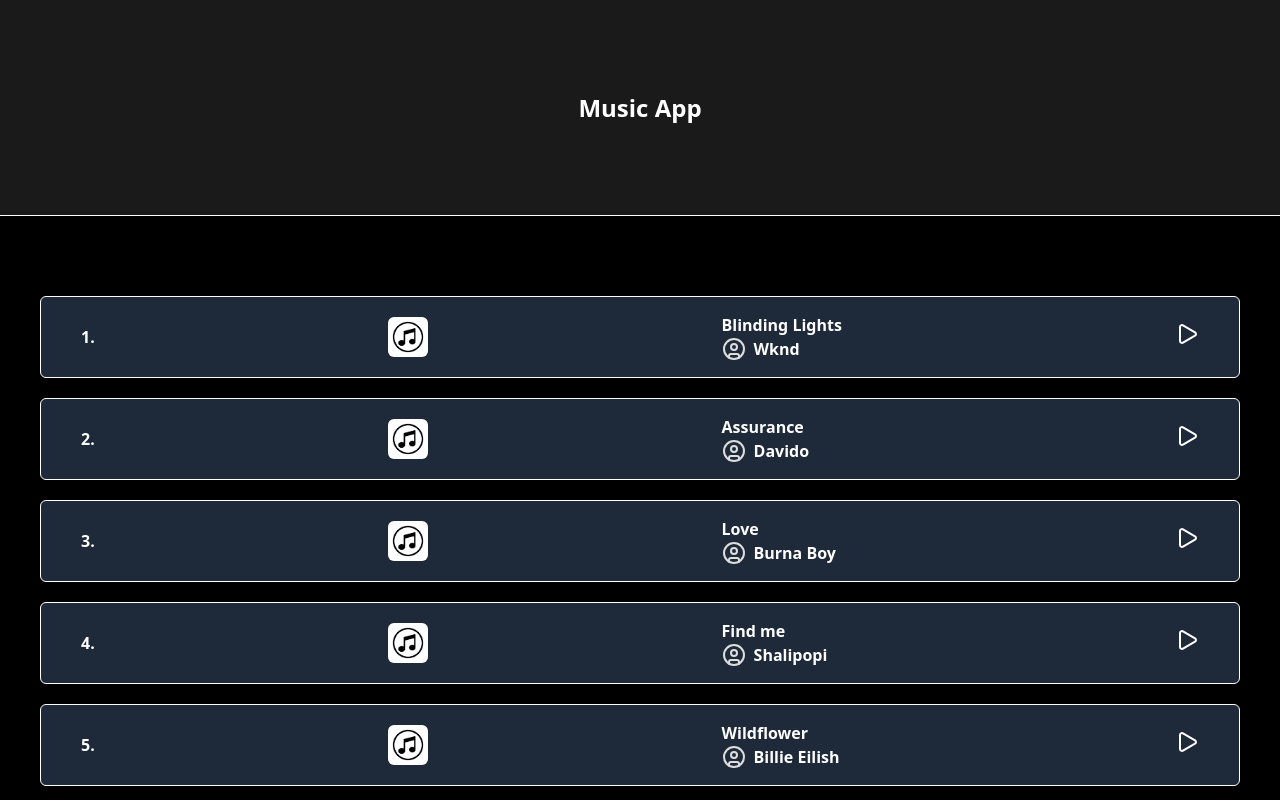
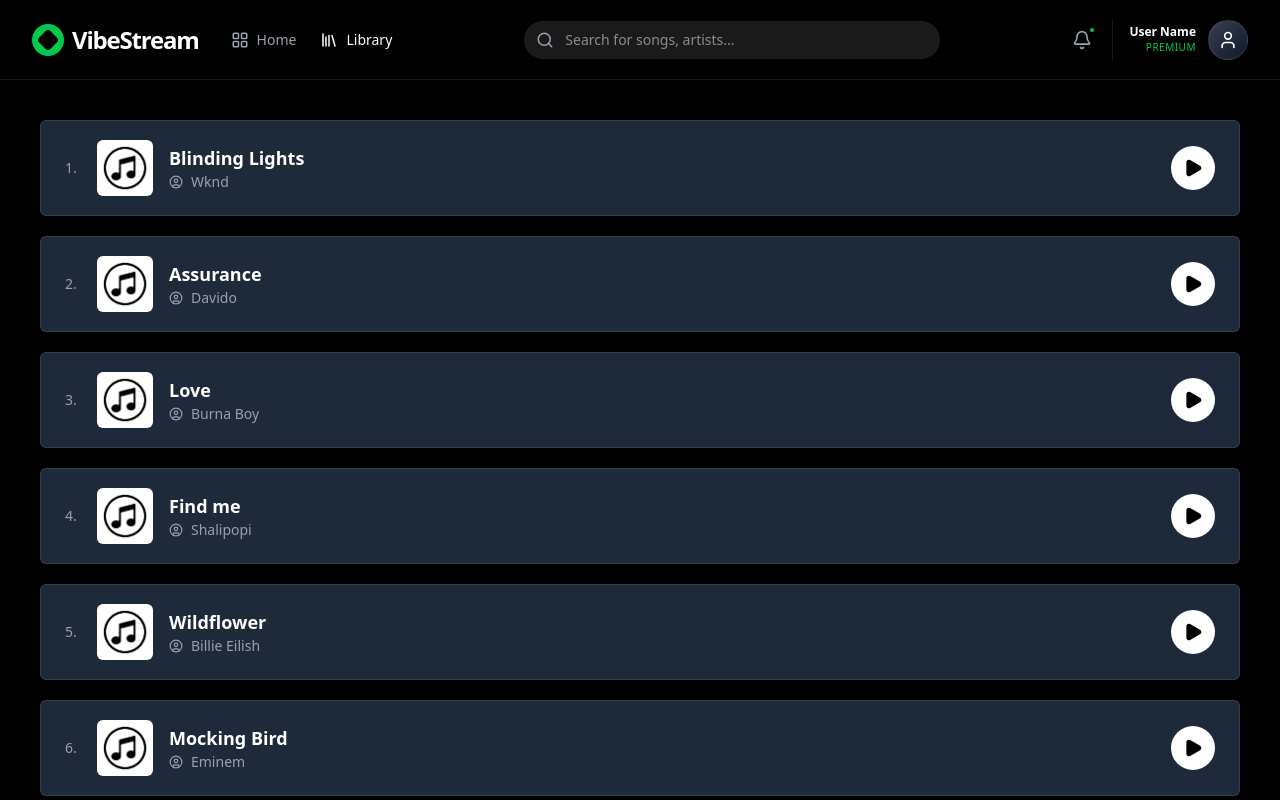
Before and after one commit to Thompson-Ace-Daniel/Music-Web, a React (Vite) app: page /playlist in a window 1280 px wide. Shown: the top 800 px of the page. Built offline with nearby package versions, Linux system fonts and the light colour scheme.

Commit message:
music card upgrade && name change

```diff
--- a/src/components/Header.jsx
+++ b/src/components/Header.jsx
@@ -1,8 +1,63 @@
+import { Search, Bell, User, LayoutGrid, Library } from "lucide-react";
+import { Link } from "react-router-dom";
+
 function Header() {
   return (
-    <div className="h-54 bg-white/10 font-semibold p-10 flex flex-col justify-center items-center border-b border-white mb-10">
-      <h1 className="font-bold text-2xl">Music App</h1>
-    </div>
+    <header className="sticky top-0 z-50 w-full h-20 bg-black/80 backdrop-blur-md border-b border-white/10 px-8 flex items-center justify-between">
+      <div className="flex items-center gap-8">
+        <h1 className="font-bold text-2xl tracking-tighter flex items-center gap-2">
+          <div className="w-8 h-8 bg-green-500 rounded-full flex items-center justify-center">
+            <div className="w-4 h-4 bg-black rounded-sm rotate-45" />
+          </div>
+          <span className="hidden md:block">VibeStream</span>
+        </h1>
+
+        <nav className="hidden lg:flex items-center gap-6 text-sm font-medium text-gray-400">
+          <Link
+            to="/"
+            className="hover:text-white transition-colors flex items-center gap-2"
+          >
+            <LayoutGrid size={18} /> Home
+          </Link>
+          <Link to="/playlist" className="text-white flex items-center gap-2">
+            <Library size={18} /> Library
+          </Link>
+        </nav>
+      </div>
+
+      <div className="flex-1 max-w-md px-4">
+        <div className="relative group">
+          <Search
+            className="absolute left-3 top-1/2 -translate-y-1/2 text-gray-400 group-focus-within:text-green-500 transition-colors"
+            size={18}
+          />
+          <input
+            type="text"
+            placeholder="Search for songs, artists..."
+            className="w-full bg-white/10 border border-transparent focus:border-white/20 focus:bg-white/15 outline-none rounded-full py-2 pl-10 pr-4 text-sm transition-all"
+          />
+        </div>
+      </div>
+
+      <div className="flex items-center gap-5">
+        <button className="relative text-gray-400 hover:text-white transition-colors">
+          <Bell size={20} />
+          <span className="absolute -top-1 -right-1 w-2 h-2 bg-green-500 rounded-full border-2 border-black"></span>
+        </button>
+
+        <div className="flex items-center gap-3 pl-4 border-l border-white/10">
+          <div className="hidden md:block text-right">
+            <p className="text-xs font-bold">User Name</p>
+            <p className="text-[10px] text-green-500 uppercase tracking-wider">
+              Premium
+            </p>
+          </div>
+          <button className="w-10 h-10 bg-linear-to-br from-gray-700 to-gray-900 rounded-full flex items-center justify-center border border-white/10 hover:border-white/40 transition-all">
+            <User size={20} />
+          </button>
+        </div>
+      </div>
+    </header>
   );
 }
 
--- a/src/components/MusicCard.jsx
+++ b/src/components/MusicCard.jsx
@@ -1,36 +1,75 @@
-import { useState } from "react";
 import { PlayIcon, PauseIcon, UserCircle } from "lucide-react";
 
-function MusicCard({ index, src, songTitle, artistName }) {
-  const [isPlaying, setIsPlaying] = useState(false);
-  const handlePlay = () => {
-    isPlaying ? setIsPlaying(false) : setIsPlaying(true);
+function MusicCard({
+  index,
+  src,
+  songTitle,
+  artistName,
+  currentlyPlaying,
+  setCurrentlyPlaying,
+}) {
+  const isPlaying = currentlyPlaying === songTitle;
+
+  const handlePlayPause = (e) => {
+    e.stopPropagation();
+    isPlaying ? setCurrentlyPlaying(null) : setCurrentlyPlaying(songTitle);
   };
 
   return (
-    <div title={songTitle} onClick={handlePlay} className="h-10 flex justify-between w-full items-center bg-gray-800 rounded-md p-10 border border-white font-semibold cursor-pointer hover:bg-gray-600">
-      <span>{index}.</span>
+    <div
+      onClick={handlePlayPause}
+      className={`h-24 flex justify-between w-full items-center rounded-md p-6 border transition-all cursor-pointer ${
+        isPlaying
+          ? "bg-gray-700/50 border-green-500 shadow-lg shadow-green-500/10"
+          : "bg-gray-800 border-white/10 hover:bg-gray-700"
+      }`}
+    >
+      <div className="flex items-center gap-4">
+        <span
+          className={`w-4 text-sm ${isPlaying ? "text-green-500 font-bold" : "text-gray-400"}`}
+        >
+          {index}.
+        </span>
+
+        <div className="relative w-14 h-14 shrink-0 overflow-hidden rounded-md">
           <img
-        className="rounded-md w-10 h-10"
+            className={`w-full h-full object-cover transition-transform duration-500 ${isPlaying ? "scale-110 blur-[1px]" : "scale-100"}`}
             src={src}
-        alt="Music Banner"
+            alt={songTitle}
           />
-      <div className="flex flex-col w-40">
-        <span>{songTitle}</span>
-        <div className="flex gap-2">
-            <UserCircle color="#dddddd" />
+
+          {isPlaying && (
+            <div className="absolute inset-0 bg-black/40 flex items-center justify-center gap-0.5 px-2">
+              <div className="w-1.5 h-3 bg-green-500 animate-bounce"></div>
+              <div className="w-1.5 h-5 bg-green-500 animate-[bounce_1.2s_infinite]"></div>
+              <div className="w-1.5 h-4 bg-green-500 animate-[bounce_0.8s_infinite]"></div>
+              <div className="w-1.5 h-6 bg-green-500 animate-[bounce_1.1s_infinite]"></div>
+            </div>
+          )}
+        </div>
+
+        <div className="flex flex-col">
+          <span
+            className={`text-lg font-semibold ${isPlaying ? "text-green-500" : "text-white"}`}
+          >
+            {songTitle}
+          </span>
+          <div className="flex items-center gap-2 text-sm text-gray-400">
+            <UserCircle size={14} />
             <span>{artistName}</span>
           </div>
         </div>
-      <div>
+      </div>
+
       <button
-          title={isPlaying ? "Pause" : "Play"}
-          className="cursor-pointer"
-          onClick={handlePlay}
+        className={`p-3 rounded-full transition-all ${isPlaying ? "bg-green-500 text-black" : "bg-white text-black hover:scale-110"}`}
       >
-          {isPlaying ? <PauseIcon /> : <PlayIcon />}
+        {isPlaying ? (
+          <PauseIcon size={20} fill="currentColor" />
+        ) : (
+          <PlayIcon size={20} fill="currentColor" />
+        )}
       </button>
-      </div>
     </div>
   );
 }
--- a/src/pages/Playlist.jsx
+++ b/src/pages/Playlist.jsx
@@ -37,21 +37,23 @@
       src: "/logo.png",
     },
   ]);
+  const [currentlyPlaying, setCurrentlyPlaying] = useState(null);
 
   return (
     <div className="w-full min-h-screen bg-black text-white flex flex-col select-none">
       <Header />
       <div className="p-10 flex flex-col justify-center items-center gap-5">
-        {musicData.map((music, i) => {
-          return (
-            <MusicCard
-              index={i+1}
-              src={music.src}
-              artistName={music.artistName}
-              songTitle={music.songTitle}
-            />
-          );
-        })}
+        {musicData.map((music, i) => (
+          <MusicCard
+            key={music.songTitle}
+            index={i + 1}
+            src={music.src}
+            artistName={music.artistName}
+            songTitle={music.songTitle}
+            currentlyPlaying={currentlyPlaying}
+            setCurrentlyPlaying={setCurrentlyPlaying}
+          />
+        ))}
       </div>
       <Footer />
     </div>
--- a/src/pages/SplashScreen.jsx
+++ b/src/pages/SplashScreen.jsx
@@ -8,13 +8,17 @@
   useEffect(() => {
     setTimeout(() => {
       navigate("/playlist");
-    }, 5000);
+    }, 3000);
   }, [navigate]);
 
   return (
-    <div className="w-full h-screen flex flex-col justify-center items-center gap-1">
-      <img className="w-fit" src="/logo_t.png" alt="Music App's Logo" />
-      <p className="font-bold text-lg">Welcome to My Music App</p>
+    <div className="w-full h-screen flex flex-col justify-center items-center">
+      <h1 className="font-bold text-2xl tracking-tighter flex flex-col items-center gap-5">
+        <div className="w-30 h-30 bg-green-500 rounded-full flex items-center justify-center">
+          <div className="w-15 h-15 bg-black rounded-md rotate-45" />
+        </div>
+        <span className="hidden md:block">VibeStream</span>
+      </h1>
     </div>
   );
 }
```
Lines whose indentation alone changed are shown as unchanged.
